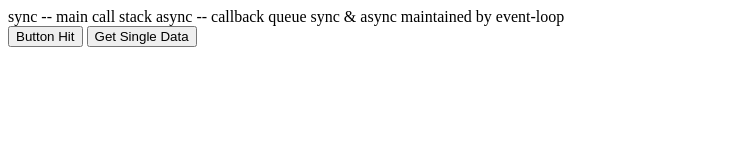
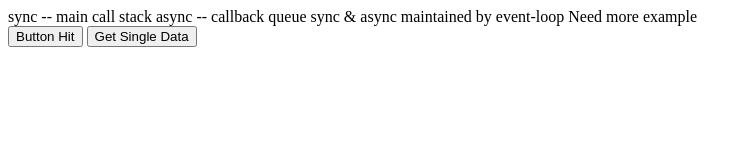
Before and after one commit to AmarjitSinghCodeHub/JsAsyncExpOne, a plain HTML site: page index.html in a window 1280 px wide. Shown: the whole page, without its empty margins (0-752 px from the left). Drawn offline with Linux system fonts and the light colour scheme.

Commit message:
Added new line in index page

```diff
--- a/index.html
+++ b/index.html
@@ -13,6 +13,9 @@
 async -- callback queue
 
 sync & async maintained by event-loop
+
+Need more example
+
 </div>
 
     <button>Button Hit</button>
```
